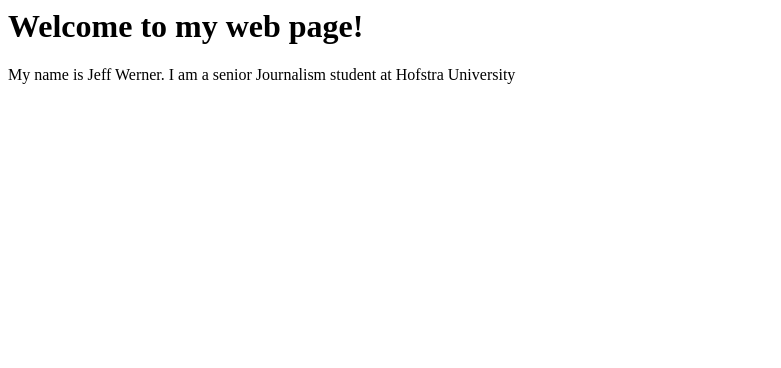
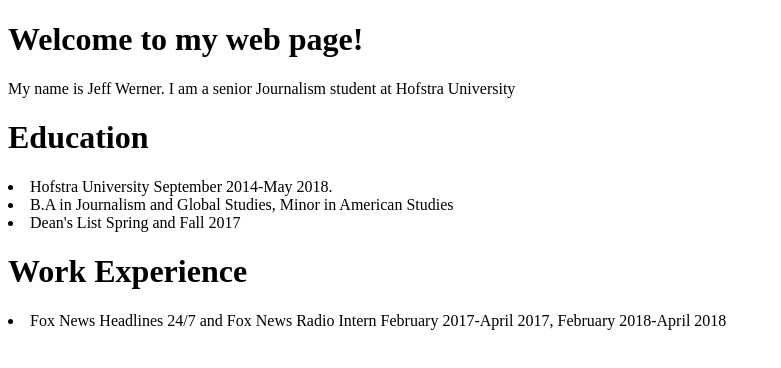
Before and after one commit to JeffWerner24/JeffWerner24.github.io, a plain HTML site: page jrnl80/index.html in a window 1280 px wide. Shown: the whole page, without its empty margins (0-781 px from the left). Drawn offline with Linux system fonts and the light colour scheme.

Commit message:
Update index.html

```diff
--- a/jrnl80/index.html
+++ b/jrnl80/index.html
@@ -1,11 +1,27 @@
+<!DOCTYPE html>
 <html>
   <head>
+    <meta charset="utf-8">
+    <meta name="viewport" content="width=device-width, initial-scale=1">
+    <title>Made with Thimble</title>
+    <link rel="stylesheet" href="style.css">
   </head>
   <body>
     <h1>Welcome to my web page!</h1>
-  My name is Jeff Werner. I am a senior Journalism student at Hofstra University
-
-
+    My name is Jeff Werner. I am a senior Journalism student at Hofstra University
+    <h1>
+    Education
+    </h1>
+    <li>
+      Hofstra University September 2014-May 2018. </li>
+    <li> B.A in Journalism and Global Studies, Minor in American Studies
+    </li>
+    <li>
+    Dean's List Spring and Fall 2017
+    </li>
+    <h1> Work Experience
+    </h1>
+    <li> Fox News Headlines 24/7 and Fox News Radio Intern February 2017-April 2017, February 2018-April 2018
+    </li>
   </body>
-
 </html>
```
